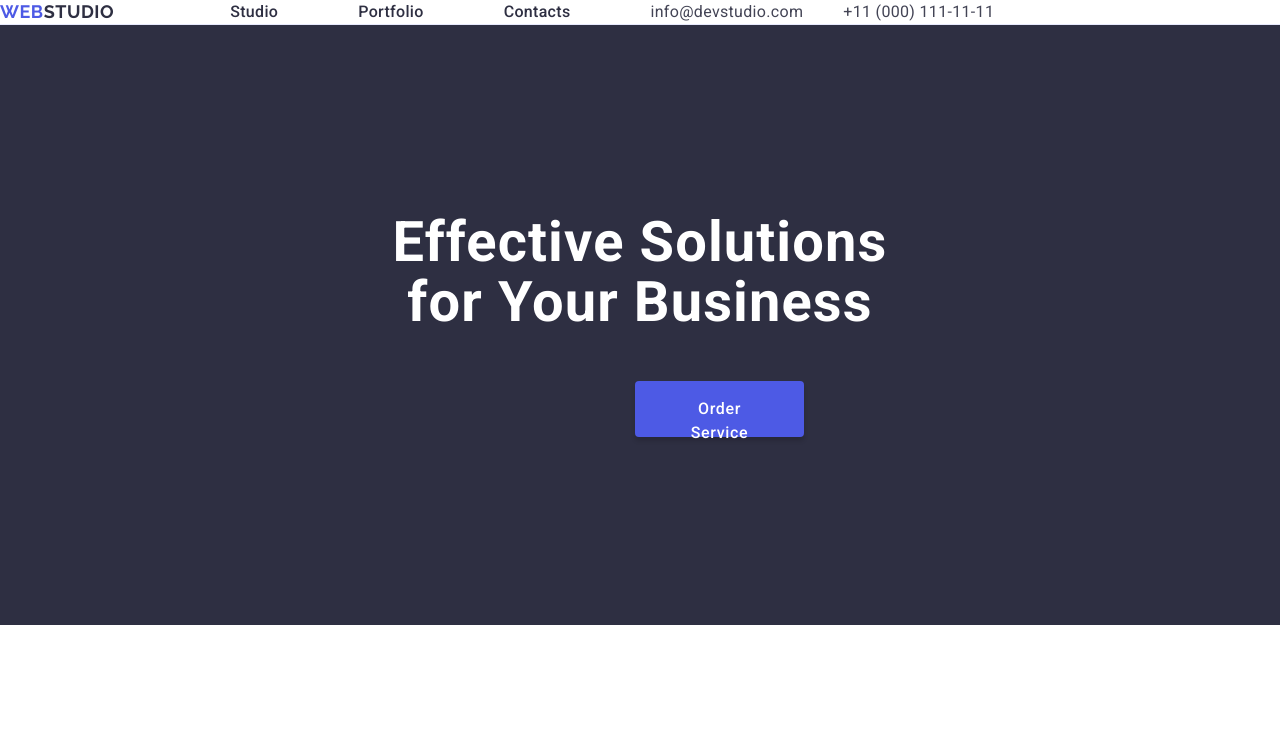
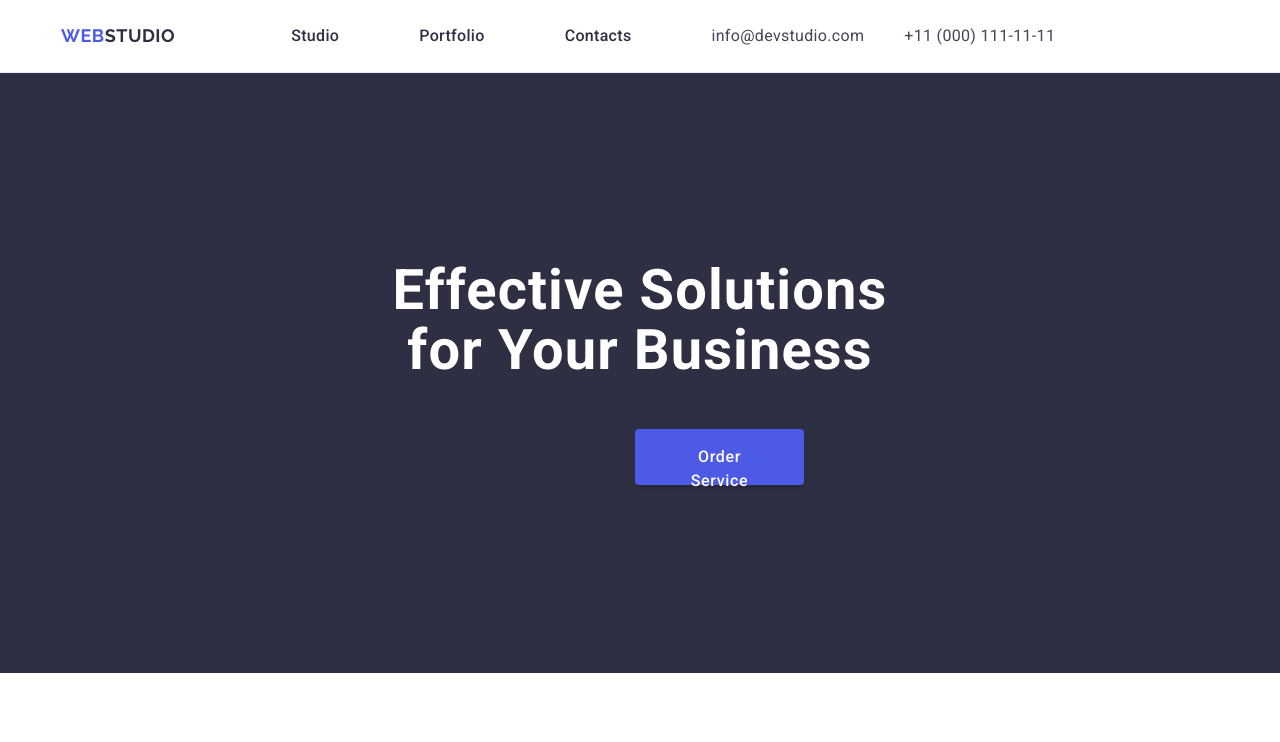
Before and after one commit to OlgaIK2023/goit-markup-hw-03, a plain HTML site: page index.html in a window 1280 px wide. Shown: the top 742 px of the page. Drawn offline with nearby package versions, Linux system fonts and the light colour scheme.

Commit message:
Update styles.css

```diff
--- a/css/styles.css
+++ b/css/styles.css
@@ -64,6 +64,11 @@ ul {
 .header {
     border-bottom: 1px solid var(--color-cornflower);
 
+}
+
+.header .container {
+    width: 1158px;
+    padding: 0 15px;
 }
 
 .header-logo {
@@ -173,6 +178,7 @@ margin-right: 1045px; */
 .header .container {
     display: flex;
     gap: 40px;
+    padding: 24px 0;
 
 }
 
```
